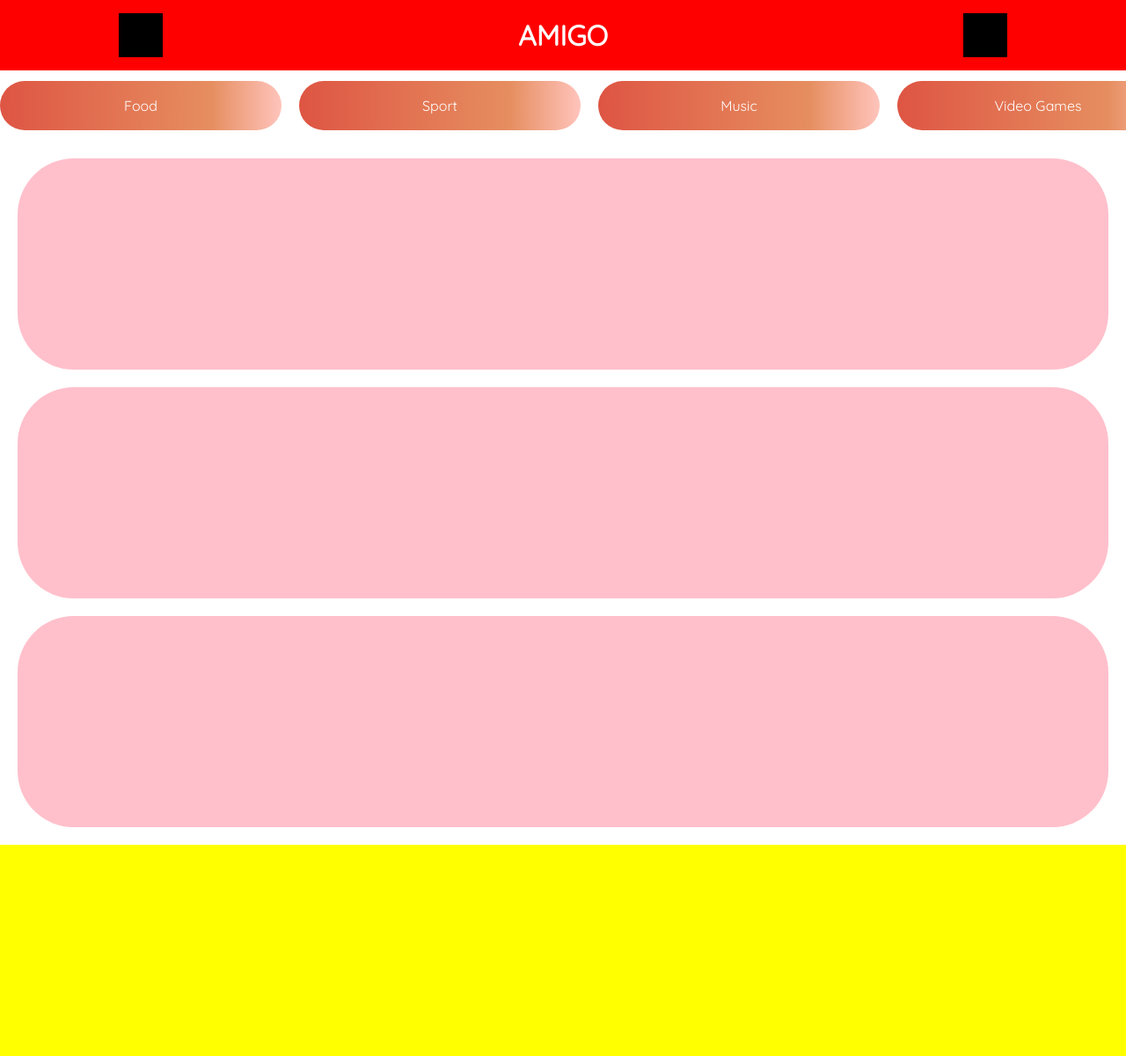
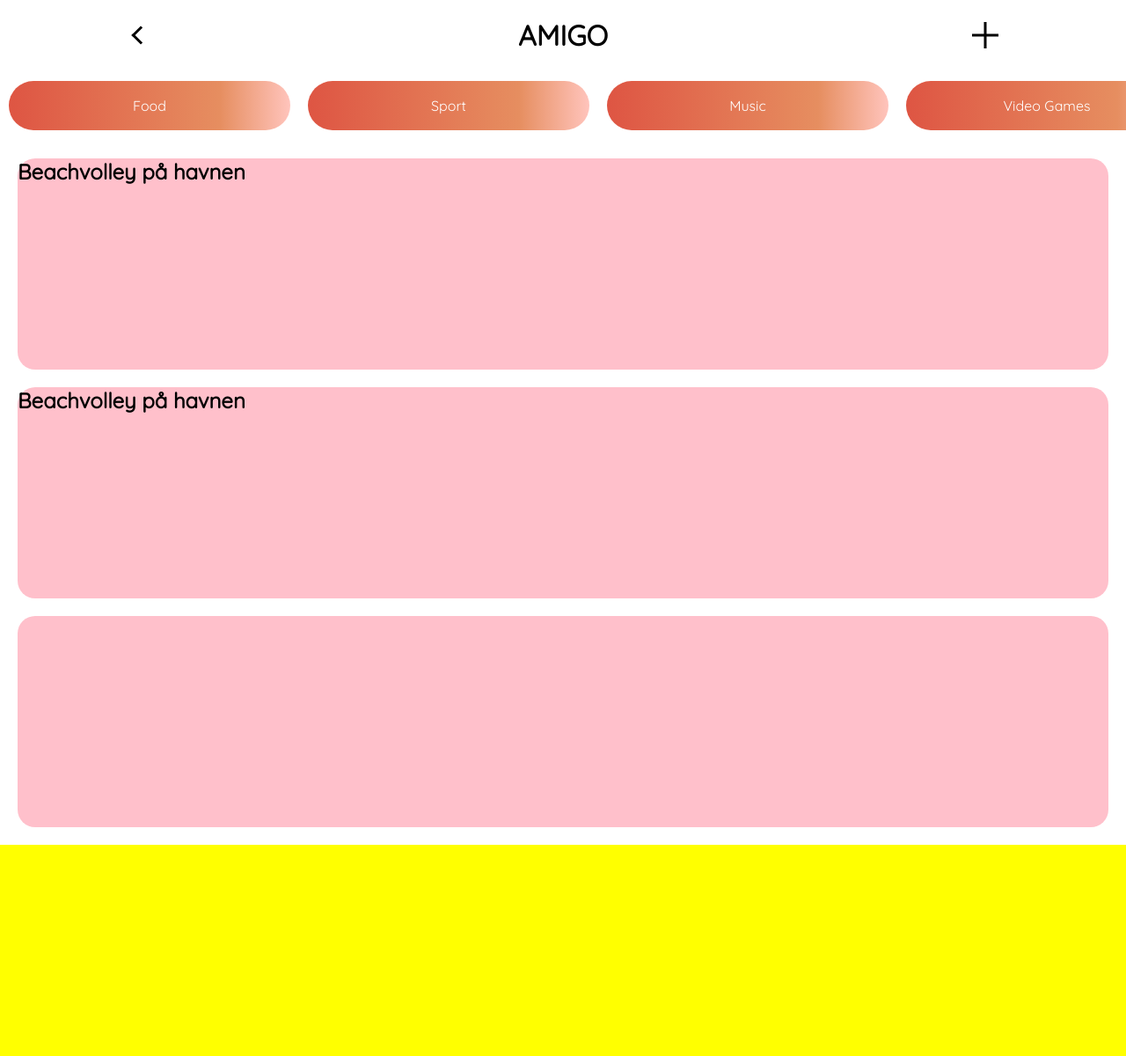
Before and after one commit to math964g/AMIGO, a PHP site: page /code/html/eventFeed.html in a window 1280 px wide. Shown: the whole page at 88% size. Run offline with PHP 8.4, Linux system fonts and the light colour scheme.

Commit message:
Eventfeed layout finished

```diff
--- a/code/html/eventFeed.html
+++ b/code/html/eventFeed.html
@@ -12,11 +12,16 @@
 
       <div class="returnButton">
 
+        <div class="returnArrow"></div>
+
       </div>
 
       <h1>AMIGO</h1>
 
       <div class="addEvent">
+
+        <div class="lineVertical"></div>
+        <div class="lineHorizontal"></div>
 
       </div>
 
@@ -50,10 +55,12 @@
     <div class="eventFeed">
 
       <div class="eventItem">
+      <h2>Beachvolley på havnen</h2>
 
       </div>
 
       <div class="eventItem">
+      <h2>Beachvolley på havnen</h2>
 
       </div>
 
--- a/code/scss/main.css
+++ b/code/scss/main.css
@@ -10,7 +10,7 @@
   text-decoration: none; }
 
 .ctaButton {
-  width: 30vw;
+  width: 100vw;
   height: 8vw;
   background: linear-gradient(90deg, #DE5543 0%, #E68E60 75%, #FFC4BC 100%);
   color: #FFFFFF;
@@ -29,23 +29,45 @@
   display: grid;
   grid-template-columns: 25% auto 25%;
   width: 100vw;
-  height: 10vh;
-  background-color: red; }
+  height: 10vh; }
   .topBar > div {
     margin: auto; }
   .topBar > .returnButton {
     display: block;
-    background-color: black;
-    width: 50px;
-    height: 50px; }
+    width: 30px;
+    height: 30px; }
+    .topBar > .returnButton > .returnArrow {
+      position: relative;
+      top: 50%;
+      left: 50%;
+      width: 50%;
+      transform: translate(-50%, -50%) rotate(135deg);
+      height: 50%;
+      border: solid #000;
+      border-width: 0 3px 3px 0;
+      padding: 3px; }
   .topBar > h1 {
-    color: #FFFFFF;
+    color: #000;
     margin: auto; }
   .topBar > .addEvent {
     display: block;
-    background-color: black;
-    width: 50px;
-    height: 50px; }
+    width: 30px;
+    height: 30px; }
+    .topBar > .addEvent > .lineVertical {
+      position: relative;
+      top: 50%;
+      transform: translateY(-50%);
+      width: 100%;
+      height: 3px;
+      background-color: #000; }
+    .topBar > .addEvent > .lineHorizontal {
+      position: relative;
+      left: 50%;
+      top: -3px;
+      transform: translateX(-50%);
+      width: 3px;
+      height: 100%;
+      background: #000; }
 
 .categorySlider {
   display: flex;
@@ -64,12 +86,10 @@
     color: #FFFFFF;
     border-radius: 30vw;
     border-style: none;
-    text-align: center; }
+    text-align: center;
+    scroll-snap-align: center; }
     .categorySlider > .categoryItem > p {
       margin: auto; }
-
-.categorySlider > div {
-  scroll-snap-align: start; }
 
 ::-webkit-scrollbar {
   width: 0px;
@@ -85,7 +105,7 @@
     height: 30vh;
     margin: 10px;
     background-color: pink;
-    border-radius: 5vw; }
+    border-radius: 20px; }
 
 .footerBar {
   display: block;
--- a/code/scss/main.scss
+++ b/code/scss/main.scss
@@ -4,7 +4,7 @@ $gradientOrange: #E68E60;
 @import "_reset.scss";
 
 .ctaButton {
-  width: 30vw;
+  width: 100vw;
   height: 8vw;
   background: linear-gradient(90deg, $gradientRed 0%, $gradientOrange 75%, $gradientPeach 100%);
   color: #FFFFFF;
@@ -26,7 +26,6 @@ $gradientOrange: #E68E60;
   grid-template-columns: 25% auto 25%;
   width: 100vw;
   height: 10vh;
-  background-color: red;
 
   & > div {
     margin: auto;
@@ -34,21 +33,50 @@ $gradientOrange: #E68E60;
 
   & > .returnButton {
     display: block;
-    background-color: black;
-    width: 50px;
-    height: 50px;
+    width: 30px;
+    height: 30px;
+
+    & > .returnArrow {
+      position: relative;
+      top: 50%;
+      left: 50%;
+      width: 50%;
+      transform: translate(-50%, -50%) rotate(135deg);
+      height: 50%;
+      border: solid #000;
+      border-width: 0 3px 3px 0;
+      padding: 3px;
+    }
   }
 
   & > h1 {
-    color: #FFFFFF;
+    color: #000;
     margin: auto;
   }
 
   & > .addEvent {
     display: block;
-    background-color: black;
-    width: 50px;
-    height: 50px;
+    width: 30px;
+    height: 30px;
+
+    & > .lineVertical {
+      position: relative;
+      top: 50%;
+      transform: translateY(-50%);
+      width: 100%;
+      height: 3px;
+      background-color: #000;
+    }
+
+    & > .lineHorizontal {
+      position: relative;
+      left: 50%;
+      top: -3px;
+      transform: translateX(-50%);
+      width: 3px;
+      height: 100%;
+      background: #000;
+    }
   }
 }
 
@@ -62,7 +90,6 @@ $gradientOrange: #E68E60;
   -webkit-overflow-scrolling: touch;
   // Makes the elements "snap" to a position
   scroll-snap-type: x mandatory;
-  // background-color: blue;
 
   & > .categoryItem {
     display: flex;
@@ -75,6 +102,7 @@ $gradientOrange: #E68E60;
     border-radius: 30vw;
     border-style: none;
     text-align: center;
+    scroll-snap-align: center;
 
     & > p {
       margin: auto;
@@ -82,28 +110,22 @@ $gradientOrange: #E68E60;
   }
 }
 
-.categorySlider > div {
-  scroll-snap-align: start;
-}
-
+// Hides the scrollbar
 ::-webkit-scrollbar {
     width: 0px;  /* Remove scrollbar space */
     background: transparent;  /* Optional: just make scrollbar invisible */
 }
 
-
-
 .eventFeed {
   display: grid;
   margin: 10px;
-  // background-color: green;
 
   & > .eventItem {
     display: block;
     height: 30vh;
     margin: 10px;
     background-color: pink;
-    border-radius: 5vw;
+    border-radius: 20px;
   }
 }
 
```
Also changed, not shown: 1 other file.
